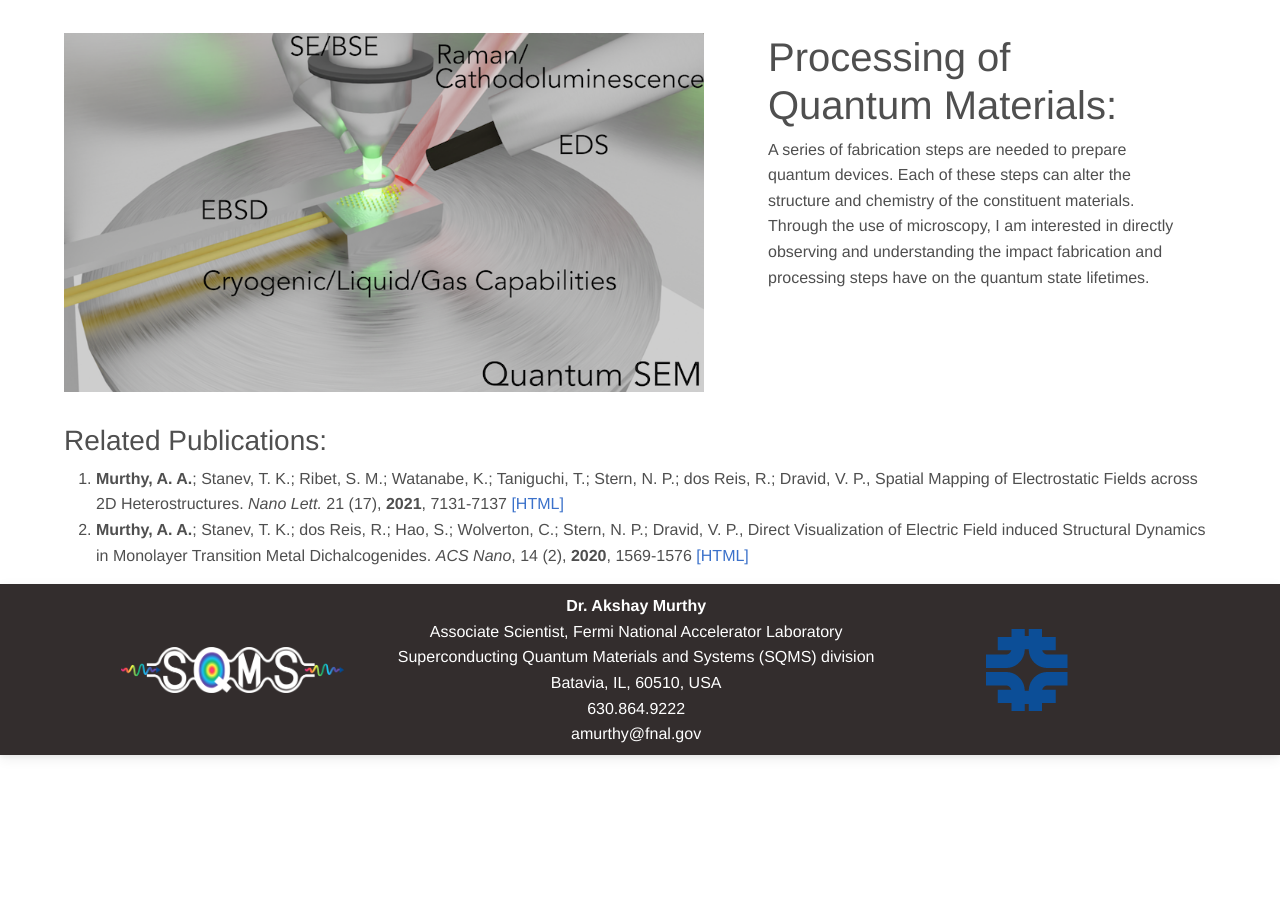
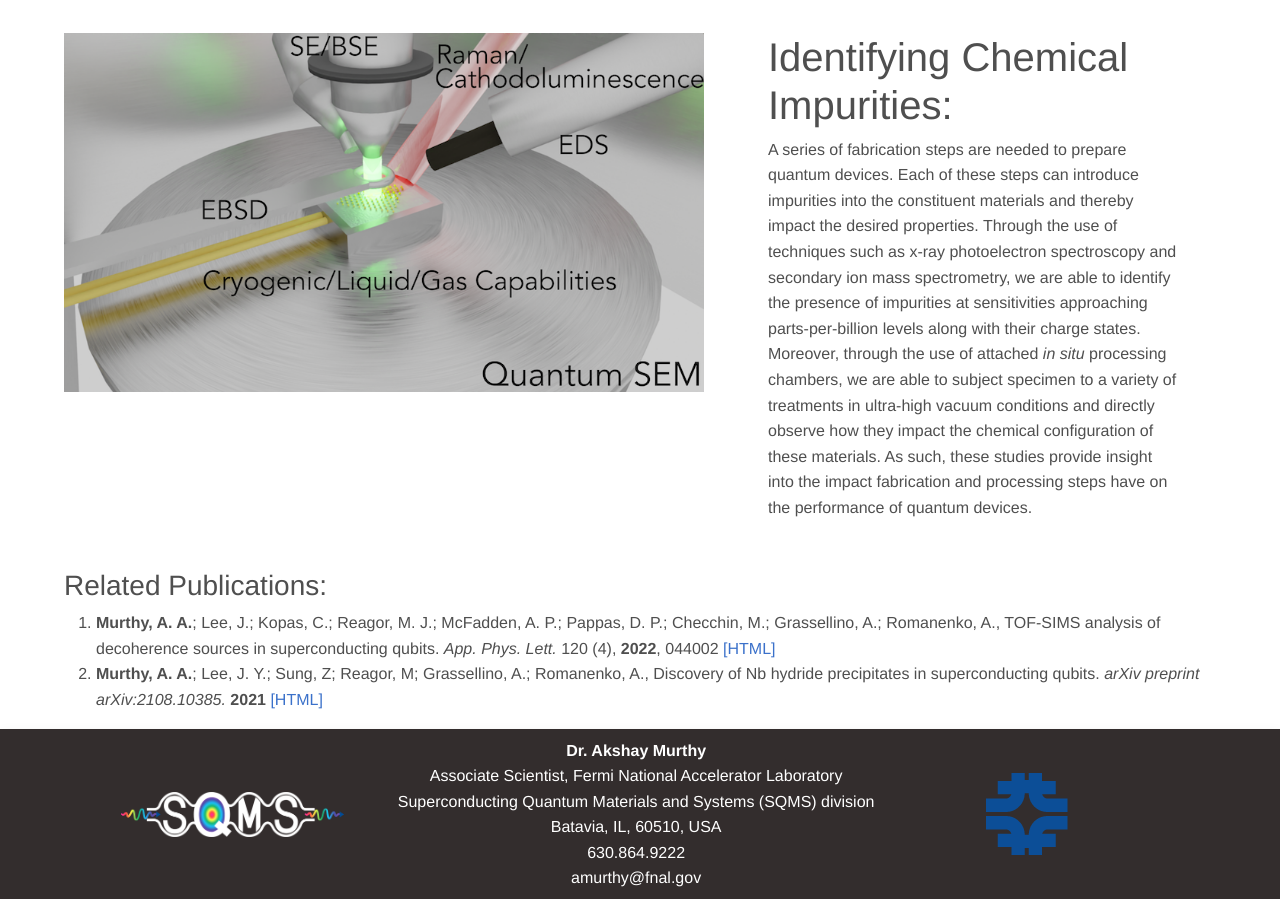
Before and after one commit to adithi-murthy/akshay-research-page, a React (Create React App) app: page /in-situ-processing-of-quantum-materials in a window 1280 px wide. Shown: the part 500-1399 px from the top of the page. Before the commit the page ends 1255 px from the top, so only its background shows below. Built offline with nearby package versions, Linux system fonts and the light colour scheme.

Commit message:
I'm the problem, it's me.

```diff
--- a/src/Text/IndividualResearchPages/Research-2.js
+++ b/src/Text/IndividualResearchPages/Research-2.js
@@ -1,35 +1,38 @@
 const Research2Text = (
   <div>
-    <h1>Processing of Quantum Materials:</h1>
+    <h1>Identifying Chemical Impurities:</h1>
     <p className="individualResearchBody">
       A series of fabrication steps are needed to prepare quantum devices. Each
-      of these steps can alter the structure and chemistry of the constituent
-      materials. Through the use of microscopy, I am interested
-      in directly observing and understanding the impact fabrication and processing steps
-      have on the quantum state lifetimes.
+      of these steps can introduce impurities into the constituent materials and
+      thereby impact the desired properties. Through the use of techniques such as
+      x-ray photoelectron spectroscopy and secondary ion mass spectrometry, we are
+      able to identify the presence of impurities at sensitivities approaching
+      parts-per-billion levels along with their charge states. Moreover, through the
+      use of attached <i>in situ</i> processing chambers, we are able to subject
+      specimen to a variety of treatments in ultra-high vacuum conditions and directly
+      observe how they impact the chemical configuration of these materials. As such,
+      these studies provide insight into the impact fabrication and processing steps
+      have on the performance of quantum devices.
     </p>
   </div>
 );
 
 const Research2Publication1 = (
   <div>
-    <b>Murthy, A. A.</b>; Stanev, T. K.; Ribet, S. M.; Watanabe, K.; Taniguchi,
-    T.; Stern, N. P.; dos Reis, R.; Dravid, V. P., Spatial Mapping of
-    Electrostatic Fields across 2D Heterostructures. <i>Nano Lett.</i> 21 (17),{" "}
-    <b>2021</b>, 7131-7137{" "}
-    <a href="https://pubs.acs.org/doi/abs/10.1021/acs.nanolett.1c01636">
-      [HTML]
-    </a>
+    <b>Murthy, A. A.</b>; Lee, J.; Kopas, C.; Reagor, M. J.; McFadden, A. P.; Pappas, D. P.;
+    Checchin, M.; Grassellino, A.; Romanenko, A., TOF-SIMS analysis of decoherence sources
+    in superconducting qubits. {" "}
+    <i>App. Phys. Lett.</i> 120 (4), <b>2022</b>, 044002 {" "}
+    <a href="https://aip.scitation.org/doi/full/10.1063/5.0079321">[HTML]</a>
   </div>
 );
 
 const Research2Publication2 = (
   <div>
-    <b>Murthy, A. A.</b>; Stanev, T. K.; dos Reis, R.; Hao, S.; Wolverton, C.;
-    Stern, N. P.; Dravid, V. P., Direct Visualization of Electric Field induced
-    Structural Dynamics in Monolayer Transition Metal Dichalcogenides.{" "}
-    <i>ACS Nano</i>, 14 (2), <b>2020</b>, 1569-1576{" "}
-    <a href="https://pubs.acs.org/doi/abs/10.1021/acsnano.9b06581">[HTML]</a>
+    <b>Murthy, A. A.</b>; Lee, J. Y.; Sung, Z; Reagor, M; Grassellino, A.; Romanenko, A.,
+    Discovery of Nb hydride precipitates in superconducting qubits. {" "}
+    <i>arXiv preprint arXiv:2108.10385.</i> <b>2021</b> {" "}
+    <a href="https://arxiv.org/abs/2108.10385">[HTML]</a>
   </div>
 );
 
--- a/src/Text/IndividualResearchPages/Research-3.js
+++ b/src/Text/IndividualResearchPages/Research-3.js
@@ -3,15 +3,14 @@ const Research3Text = (
     <h1>Probing Emergent Phenomena:</h1>
     <p className="individualResearchBody">
       With access to rich atomic level structural information and insights into
-      the processes from which they arise, the missing piece to systematically
-      improving the performance of quantum systems is understanding local
-      properties. I am interested in using advanced microscopy and
-      diffraction techniques to observe exotic phenomena and states that can be
-      harnessed for storing and manipulating information. This involves the use of
-      electron microscopy techniques such as differential phase contrast, Lorentz TEM,
-      and electron holography as well as scanning probe microscopy techniques such
-      as scanning tunneling microscopy and microwave impedance microscopy at room
-      and cryogenic temperatures.
+      the impurities present, the missing piece to systematically improving the
+      performance of quantum systems is understanding local properties. I apply
+      advanced microscopy and diffraction techniques to observe exotic phenomena
+      and states that can be harnessed for storing and manipulating information.
+      This involves the use of electron microscopy techniques such as differential
+      phase contrast, Lorentz TEM, and electron holography as well as scanning
+      probe microscopy techniques such as scanning tunneling microscopy and
+      microwave impedance microscopy at room and cryogenic temperatures.
     </p>
   </div>
 );
--- a/src/Text/Research.js
+++ b/src/Text/Research.js
@@ -1,6 +1,6 @@
-export const Research1 = "Understanding of Local Structure on Global Scale"
-export const Research1Description = "Use of correlative microscopy and spectroscopy techniques to understand material structure from the atomic to the macro-scale."
-export const Research2 = "Processing of Quantum Materials"
-export const Research2Description = "Recreate fabrication steps required to construct quantum devices to obtain a mechanisting understanding of when impurities or disorder are introduced and how that impacts the lifetime of quantum states."
+export const Research1 = "Investigating Structural Dynamics"
+export const Research1Description = "Microscopy and diffraction techniques for identifying the presence of defects and inhomogeneities in both crystalline and amorphous materials."
+export const Research2 = "Identifying Chemical Impurities"
+export const Research2Description = "Spectroscopy and mass spectrometry techniques for identifying the presence of impurities at sensitivities approaching parts-per-billion levels."
 export const Research3 = "Probing Emergent Phenomena"
-export const Research3Description = "Observe exotic phenomena and states that can be harnessed for storing and manipulating information."
+export const Research3Description = "Advanced analytical techniques for observing exotic phenomena and states that can be harnessed for storing and manipulating information."
```
